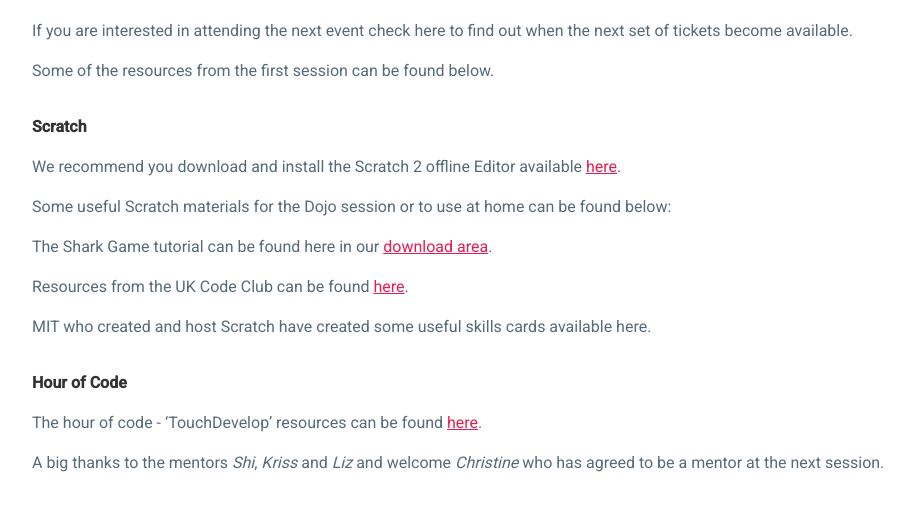
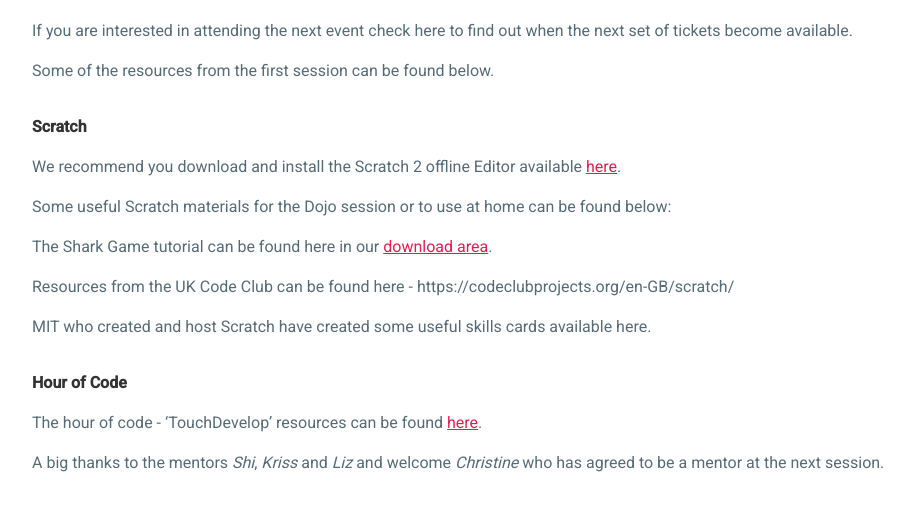
Before and after one commit to bradford-coderdojo/bradford-coderdojo.github.io, a Jekyll site: the page built from _posts/2014-11-06-CoderDojo - Let's get coding.md, in a window 1280 px wide, cut to the strip 763-1302 px from the top of the page. Shown: the top 511 px of the strip, without its empty margins (160-1070 px from the left). Built offline with Jekyll 4.4.1, drawn with Linux system fonts in a browser that asks for light colours.

Commit message:
travis seems confused by the nature of the internet

```diff
--- a/_posts/2014-11-06-CoderDojo - Let's get coding.md
+++ b/_posts/2014-11-06-CoderDojo - Let's get coding.md
@@ -19,7 +19,7 @@
 
 The Shark Game tutorial can be found here in our [download area](http://www.ticbradford.com/downloads/coderdojo).
 
-Resources from the UK Code Club can be found [here](https://codeclubprojects.org/en-GB/scratch/).
+Resources from the UK Code Club can be found here - https://codeclubprojects.org/en-GB/scratch/
 
 
 MIT who created and host Scratch have created some useful skills cards available here.
```
